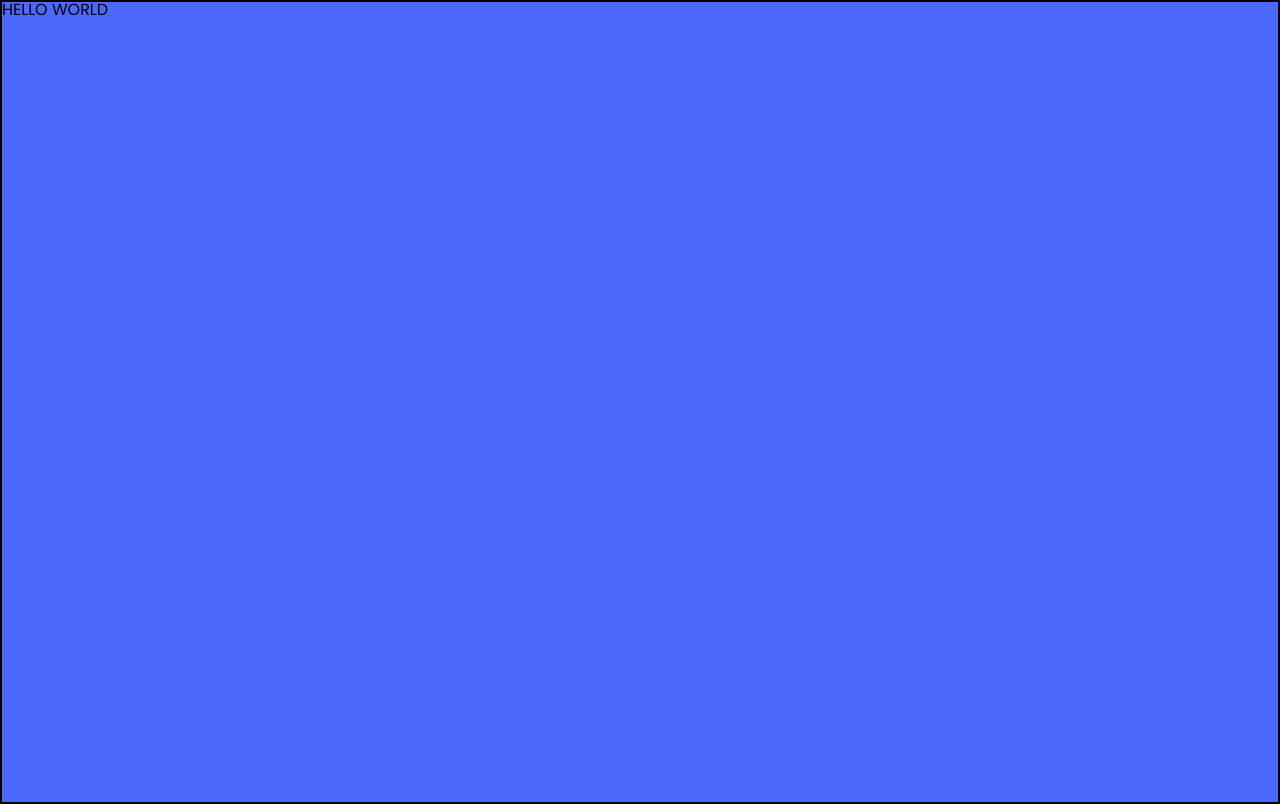
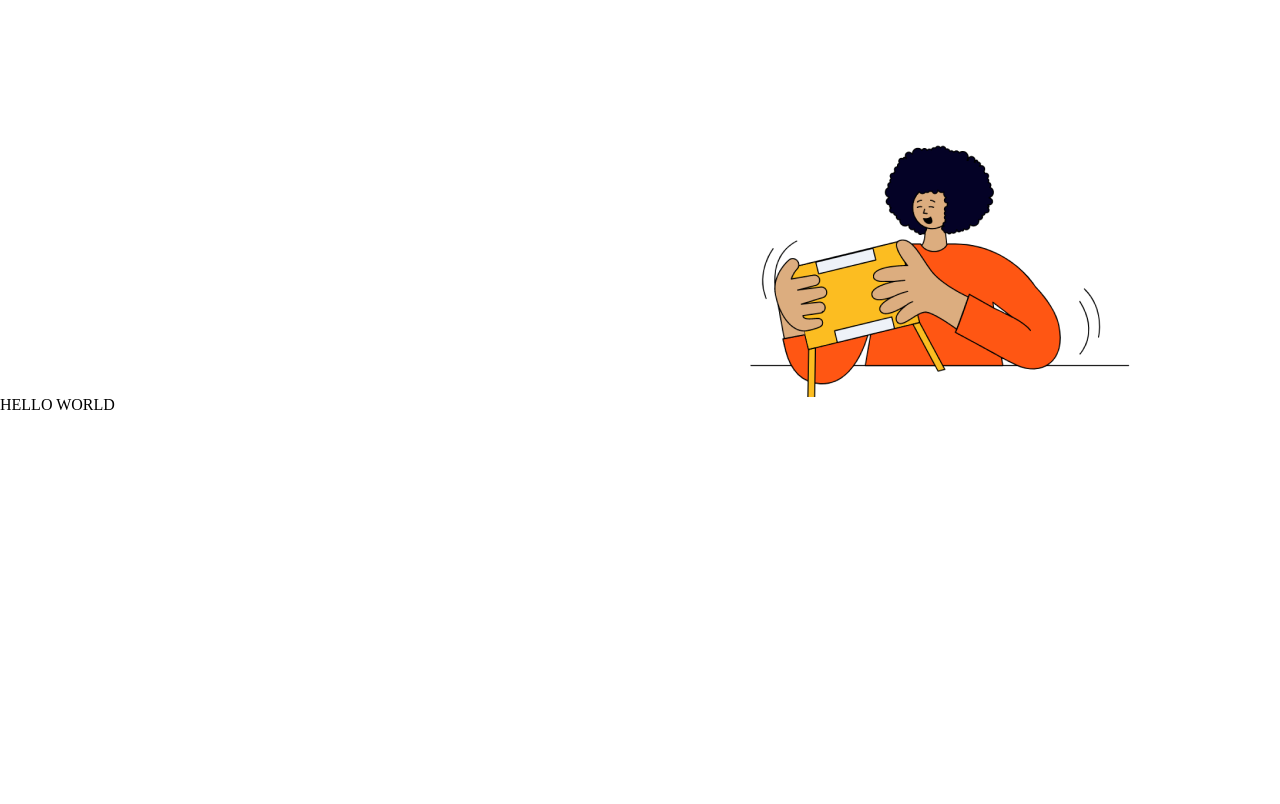
Before and after one commit to polyanetuag/sorteador-de-amigo-secreto-main, a React (Create React App) app: page / in a window 1280 px wide. Built offline with nearby package versions, Linux system fonts and the light colour scheme.

Commit message:
feat: added Cabecalho component

```diff
--- a/src/index.tsx
+++ b/src/index.tsx
@@ -1,14 +1,12 @@
 import React from 'react';
 import ReactDOM from 'react-dom';
-import './index.css';
 import App from './App';
-import reportWebVitals from './reportWebVitals';
-
+import Cabecalho from './components/Cabecalho';
+//
 ReactDOM.render(
   <React.StrictMode>
+    <Cabecalho />
     <App />
   </React.StrictMode>,
   document.getElementById('root')
 );
-
-reportWebVitals();
```
